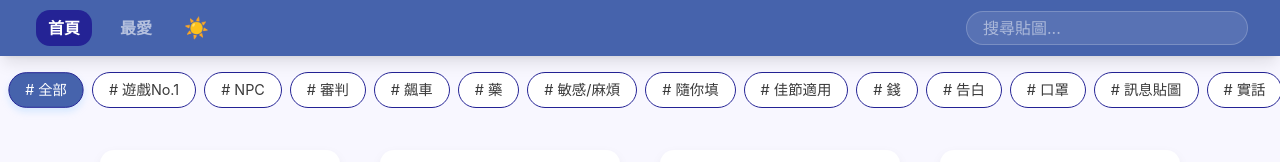
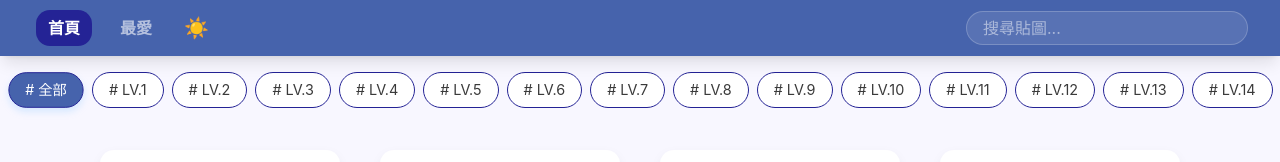
Before and after one commit to lia90363/Meow-Meow-Monster-Sticker, a Vue app: page / in a window 1280 px wide. Shown: the top 162 px of the page. Built offline with nearby package versions, Linux system fonts and the light colour scheme.

Commit message:
feat:更新label

```diff
--- a/src/views/Home.vue
+++ b/src/views/Home.vue
@@ -109,86 +109,86 @@ const displayedStickers = computed(() => {
 
 const categories = [
   { label: '全部', value: 'all' },
-  { label: '遊戲No.1', value: 'LV.1 遊戲' },
-  { label: 'NPC', value: 'LV.2 NPC' },
-  { label: '審判', value: 'LV.3 審判' },
-  { label: '飆車', value: 'LV.4 飆車' },
-  { label: '藥', value: 'LV.5 藥' },
-  { label: '敏感/麻煩', value: 'LV.6 敏感/麻煩' },
-  { label: '隨你填', value: 'LV.7 隨你填' },
-  { label: '佳節適用', value: 'LV.8 佳節適用' },
-  { label: '錢', value: 'LV.9 錢' },
-  { label: '告白', value: 'LV.10 告白' },
-  { label: '口罩', value: 'LV.11 口罩' },
-  { label: '訊息貼圖', value: 'LV.12 訊息貼圖' },
-  { label: '實話', value: 'LV.13 實話' },
-  { label: '草尼馬', value: 'LV.14 附草尼馬' },
-  { label: '87小忍者', value: 'LV.15 87小忍者' },
-  { label: '厭世', value: 'LV.16 厭世' },
-  { label: '小僧', value: 'LV.17 小僧' },
-  { label: '日常禮貌', value: 'LV.18 日常性禮貌' },
-  { label: '幻肢靜態', value: 'LV.19 幻肢靜態' },
-  { label: '放棄', value: 'LV.20 放棄' },
-  { label: '提問', value: 'LV.21 提問' },
-  { label: '欲擒故縱', value: 'LV.22 欲擒故縱' },
-  { label: '上班', value: 'LV.23 上班' },
-  { label: '酒精', value: 'LV.24 含酒精成分' },
-  { label: '吃貨', value: 'LV.25 吃貨' },
-  { label: '通靈', value: 'LV.26 通靈' },
-  { label: '恐怖情人', value: 'LV.27 恐怖情人' },
-  { label: '被被', value: 'LV.28 內含被被' },
-  { label: '公事', value: 'LV.29 內含失傳貼圖' },
-  { label: '幽靈', value: 'LV.30 內含幽靈人口' },
-  { label: '搞怪聖誕', value: 'LV.31 屬性:搞怪聖誕' },
-  { label: '遊戲No.2', value: 'LV.32 屬性:遊戲' },
-  { label: '求生', value: 'LV.33 屬性:求生' },
-  { label: '精緻香喵', value: 'LV.34 屬性:精緻香喵' },
-  { label: '職場', value: 'LV.35 屬性:職場' },
-  { label: '回覆技能補充包', value: 'LV.36 屬性:回覆技能補充包' },
-  { label: '吃土', value: 'LV.37 屬性:吃土' },
-  { label: '失傳社群', value: 'LV.38 屬性:失傳社群' },
-  { label: '魔法烤肉', value: 'LV.39 屬性:魔法烤肉' },
-  { label: '猴子', value: 'LV.40 屬性:猴子' },
-  { label: '鯊魚', value: 'LV.41 屬性:鯊魚' },
-  { label: '混沌???', value: 'LV.42 屬性:混沌???' },
-  { label: '年貨', value: 'LV.43 屬性:年貨' },
-  { label: '兔兔', value: 'LV.44 屬性:兔兔' },
-  { label: '暈船', value: 'LV.45 屬性:暈船' },
-  { label: '狗狗No.1', value: 'LV.46 屬性:狗狗/喵喵' },
-  { label: '魔術', value: 'LV.47 屬性:魔術' },
-  { label: '寶寶No.1', value: 'LV.48 屬性:寶寶' },
-  { label: '嘴巴開光', value: 'LV.49 屬性:嘴巴開光' },
-  { label: '喵喵教', value: 'LV.50 屬性:喵喵教' },
-  { label: '瓜', value: 'LV.51 屬性:瓜' },
-  { label: '精神健康', value: 'LV.52 屬性:精神健康' },
-  { label: '客服', value: 'LV.53 屬性:客服' },
-  { label: '過劫', value: 'LV.54 屬性:過劫' },
-  { label: '敏感', value: 'LV.55 屬性:敏感' },
-  { label: '修仙', value: 'LV.56 屬性:修仙' },
-  { label: '關懷', value: 'LV.57 屬性:關懷' },
-  { label: '健康心靈', value: 'LV.58 屬性:健康心靈' },
-  { label: '日常', value: 'LV.59 屬性:日常' },
-  { label: '寶寶No.2', value: 'LV.60 屬性:寶寶' },
-  { label: '大人', value: 'LV.61 屬性:大人' },
-  { label: '哥布林', value: 'LV.62 屬性:哥布林' },
-  { label: '聖誕', value: 'LV.63 屬性:聖誕綜合禮包' },
-  { label: '過年', value: 'LV.64 屬性:豐收過年禮貌組' },
-  { label: '情緒提供', value: 'LV.65 屬性:情緒提供' },
-  { label: '古代社畜', value: 'LV.66 屬性:古代社畜' },
-  { label: '皇上', value: 'LV.67 屬性:皇上' },
-  { label: '精神淨化', value: 'LV.68 屬性:精神淨化' },
-  { label: '狗狗No.2', value: 'LV.69 屬性:狗狗/喵喵' },
-  { label: '軍師', value: 'LV.70 屬性:軍師' },
-  { label: '過敏', value: 'LV.71 屬性:過敏' },
-  { label: '娘娘', value: 'LV.72 屬性:娘娘' },
-  { label: '節日精神', value: 'LV.73 屬性:節日精神' },
-  { label: '獨角獸', value: 'LV.74 屬性:獨角獸寶寶' },
-  { label: '遊戲No.3', value: 'LV.75 屬性:遊戲' },
-  { label: '狗狗No.3', value: 'LV.76 狗狗' },
-  { label: '派派', value: 'LV.77 派派' },
-  { label: '自定義', value: 'LV.78 自定義' },
-  { label: '兔兔No.2', value: 'LV.79 兔兔' },
-  { label: '狗狗No.4', value: 'LV.80 狗狗' }
+  { label: 'LV.1', value: 'LV.1 遊戲' },
+  { label: 'LV.2', value: 'LV.2 NPC' },
+  { label: 'LV.3', value: 'LV.3 審判' },
+  { label: 'LV.4', value: 'LV.4 飆車' },
+  { label: 'LV.5', value: 'LV.5 藥' },
+  { label: 'LV.6', value: 'LV.6 敏感/麻煩' },
+  { label: 'LV.7', value: 'LV.7 隨你填' },
+  { label: 'LV.8', value: 'LV.8 佳節適用' },
+  { label: 'LV.9', value: 'LV.9 錢' },
+  { label: 'LV.10', value: 'LV.10 告白' },
+  { label: 'LV.11', value: 'LV.11 口罩' },
+  { label: 'LV.12', value: 'LV.12 訊息貼圖' },
+  { label: 'LV.13', value: 'LV.13 實話' },
+  { label: 'LV.14', value: 'LV.14 附草尼馬' },
+  { label: 'LV.15', value: 'LV.15 87小忍者' },
+  { label: 'LV.16', value: 'LV.16 厭世' },
+  { label: 'LV.17', value: 'LV.17 小僧' },
+  { label: 'LV.18', value: 'LV.18 日常性禮貌' },
+  { label: 'LV.19', value: 'LV.19 幻肢靜態' },
+  { label: 'LV.20', value: 'LV.20 放棄' },
+  { label: 'LV.21', value: 'LV.21 提問' },
+  { label: 'LV.22', value: 'LV.22 欲擒故縱' },
+  { label: 'LV.23', value: 'LV.23 上班' },
+  { label: 'LV.24', value: 'LV.24 含酒精成分' },
+  { label: 'LV.25', value: 'LV.25 吃貨' },
+  { label: 'LV.26', value: 'LV.26 通靈' },
+  { label: 'LV.27', value: 'LV.27 恐怖情人' },
+  { label: 'LV.28', value: 'LV.28 內含被被' },
+  { label: 'LV.29', value: 'LV.29 內含失傳貼圖' },
+  { label: 'LV.30', value: 'LV.30 內含幽靈人口' },
+  { label: 'LV.31', value: 'LV.31 屬性:搞怪聖誕' },
+  { label: 'LV.32', value: 'LV.32 屬性:遊戲' },
+  { label: 'LV.33', value: 'LV.33 屬性:求生' },
+  { label: 'LV.34', value: 'LV.34 屬性:精緻香喵' },
+  { label: 'LV.35', value: 'LV.35 屬性:職場' },
+  { label: 'LV.36', value: 'LV.36 屬性:回覆技能補充包' },
+  { label: 'LV.37', value: 'LV.37 屬性:吃土' },
+  { label: 'LV.38', value: 'LV.38 屬性:失傳社群' },
+  { label: 'LV.39', value: 'LV.39 屬性:魔法烤肉' },
+  { label: 'LV.40', value: 'LV.40 屬性:猴子' },
+  { label: 'LV.41', value: 'LV.41 屬性:鯊魚' },
+  { label: 'LV.42', value: 'LV.42 屬性:混沌???' },
+  { label: 'LV.43', value: 'LV.43 屬性:年貨' },
+  { label: 'LV.44', value: 'LV.44 屬性:兔兔' },
+  { label: 'LV.45', value: 'LV.45 屬性:暈船' },
+  { label: 'LV.46', value: 'LV.46 屬性:狗狗' },
+  { label: 'LV.47', value: 'LV.47 屬性:魔術' },
+  { label: 'LV.48', value: 'LV.48 屬性:寶寶' },
+  { label: 'LV.49', value: 'LV.49 屬性:嘴巴開光' },
+  { label: 'LV.50', value: 'LV.50 屬性:喵喵教' },
+  { label: 'LV.51', value: 'LV.51 屬性:瓜' },
+  { label: 'LV.52', value: 'LV.52 屬性:精神健康' },
+  { label: 'LV.53', value: 'LV.53 屬性:客服' },
+  { label: 'LV.54', value: 'LV.54 屬性:過劫' },
+  { label: 'LV.55', value: 'LV.55 屬性:敏感' },
+  { label: 'LV.56', value: 'LV.56 屬性:修仙' },
+  { label: 'LV.57', value: 'LV.57 屬性:關懷' },
+  { label: 'LV.58', value: 'LV.58 屬性:健康心靈' },
+  { label: 'LV.59', value: 'LV.59 屬性:日常' },
+  { label: 'LV.60', value: 'LV.60 屬性:寶寶' },
+  { label: 'LV.61', value: 'LV.61 屬性:大人' },
+  { label: 'LV.62', value: 'LV.62 屬性:哥布林' },
+  { label: 'LV.63', value: 'LV.63 屬性:聖誕綜合禮包' },
+  { label: 'LV.64', value: 'LV.64 屬性:豐收過年禮貌組' },
+  { label: 'LV.65', value: 'LV.65 屬性:情緒提供' },
+  { label: 'LV.66', value: 'LV.66 屬性:古代社畜' },
+  { label: 'LV.67', value: 'LV.67 屬性:皇上' },
+  { label: 'LV.68', value: 'LV.68 屬性:精神淨化' },
+  { label: 'LV.69', value: 'LV.69 屬性:狗狗' },
+  { label: 'LV.70', value: 'LV.70 屬性:軍師' },
+  { label: 'LV.71', value: 'LV.71 屬性:過敏' },
+  { label: 'LV.72', value: 'LV.72 屬性:娘娘' },
+  { label: 'LV.73', value: 'LV.73 屬性:節日精神' },
+  { label: 'LV.74', value: 'LV.74 屬性:獨角獸寶寶' },
+  { label: 'LV.75', value: 'LV.75 屬性:遊戲' },
+  { label: 'LV.76', value: 'LV.76 屬性:狗狗' },
+  { label: 'LV.77', value: 'LV.77 屬性:派派' },
+  { label: 'LV.78', value: 'LV.78 屬性:自定義' },
+  { label: 'LV.79', value: 'LV.79 屬性:兔兔' },
+  { label: 'LV.80', value: 'LV.80 屬性:狗狗' }
 ];
 </script>
 
```
Also changed, not shown: src/mocks/stickers.js.
